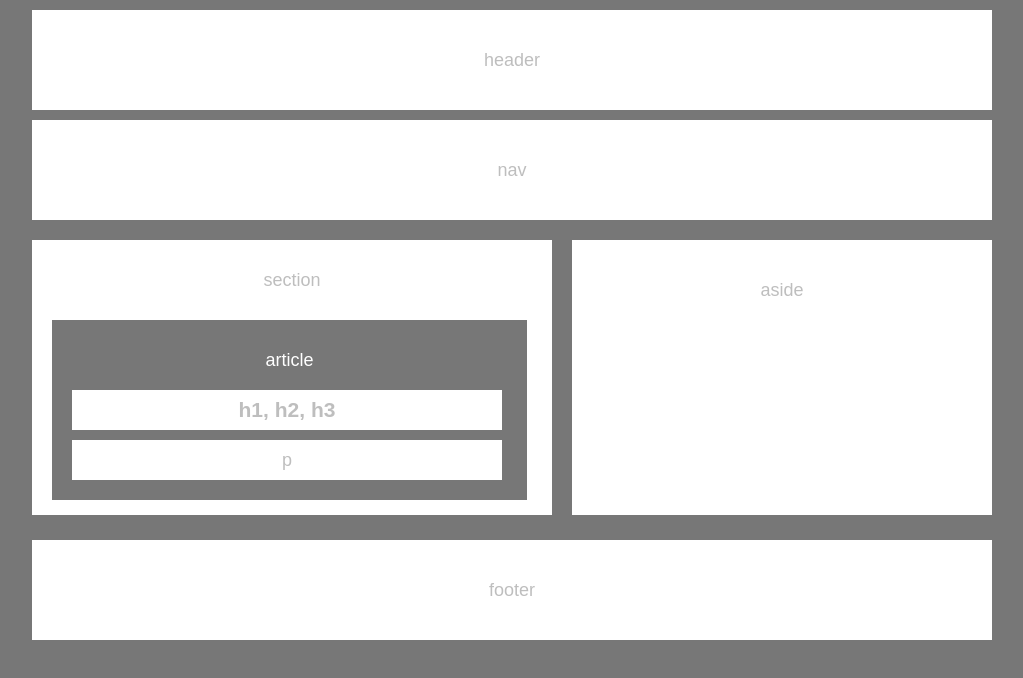
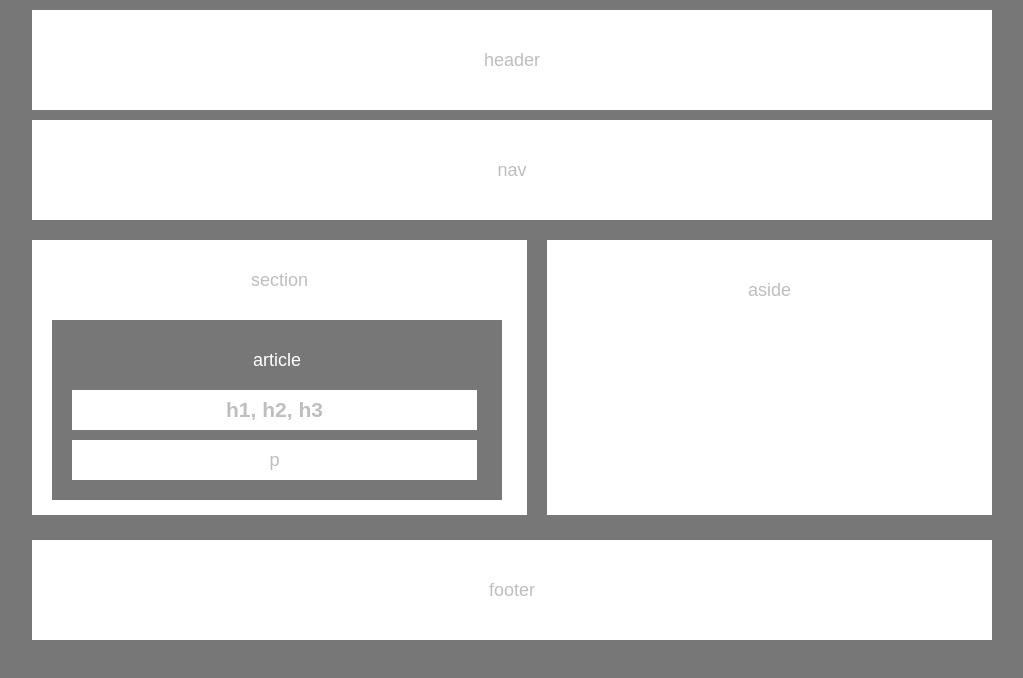
Before and after one commit to try4l/HW-Wireframe, a plain HTML site: page index.html in a window 1280 px wide. Shown: the whole page, without its empty margins (128-1151 px from the left). Drawn offline with Linux system fonts and the light colour scheme.

Commit message:
Fixed section width.

```diff
--- a/style.css
+++ b/style.css
@@ -32,7 +32,7 @@ footer {
 }
 section {
 	display: inline-block;
-	width: 520px;
+	width: 495px;
 	height: 275px;
 	line-height: 80px;
 	background-color: white;
@@ -40,7 +40,7 @@ section {
 }
 aside {
 	float: right;
-	width: 420px;
+	width: 445px;
 	height: 275px;
 	background-color: white;
 	margin: 10px 0 10px 20px;
@@ -48,7 +48,7 @@ aside {
 article {
 	position: relative;
 	left: 20px;
-	width: 475px;
+	width: 450px;
 	height: 180px;
 	line-height: 80px;
 	color: white;
@@ -56,7 +56,7 @@ article {
 }
 .wrap h1, .wrap p {
 	position: relative;
-	width: 430px;
+	width: 405px;
 	height: 40px;
 	line-height: 40px;
 	left: 20px;
```
Also changed, not shown: 1 other file.
